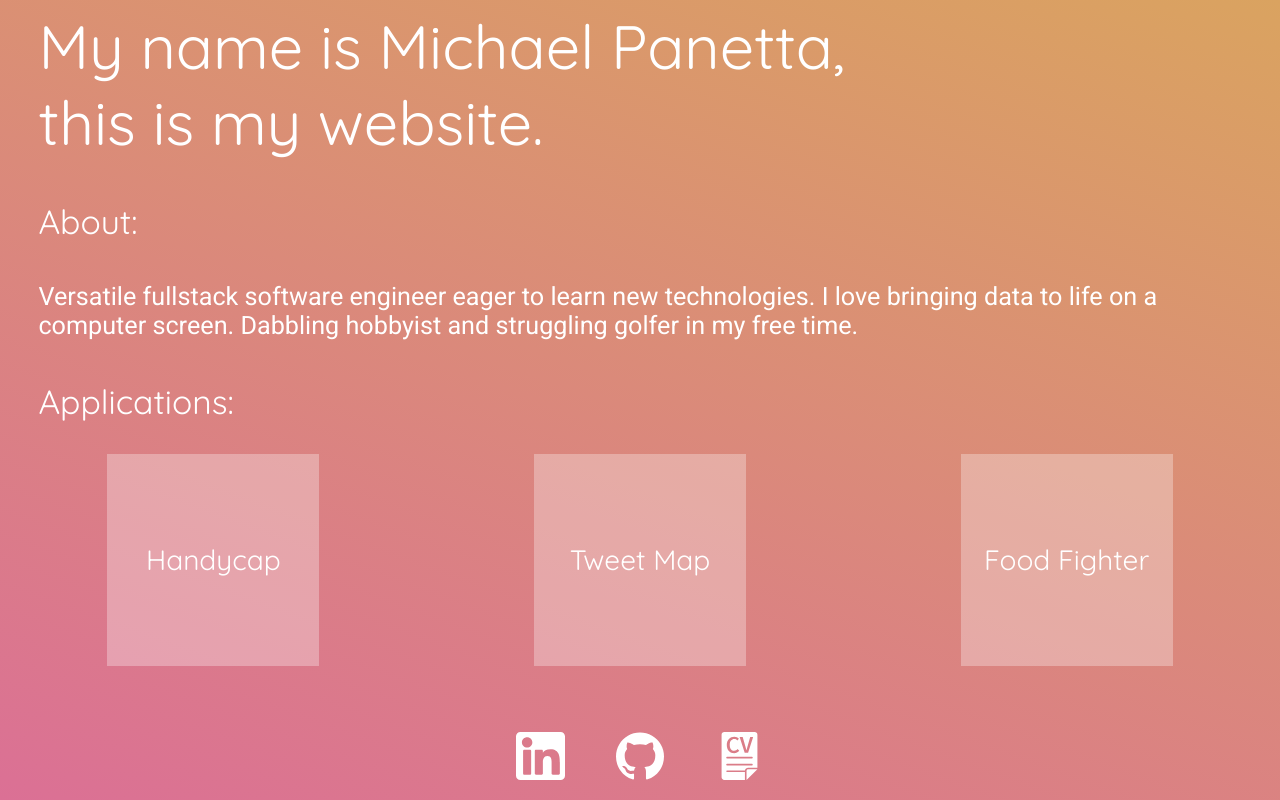
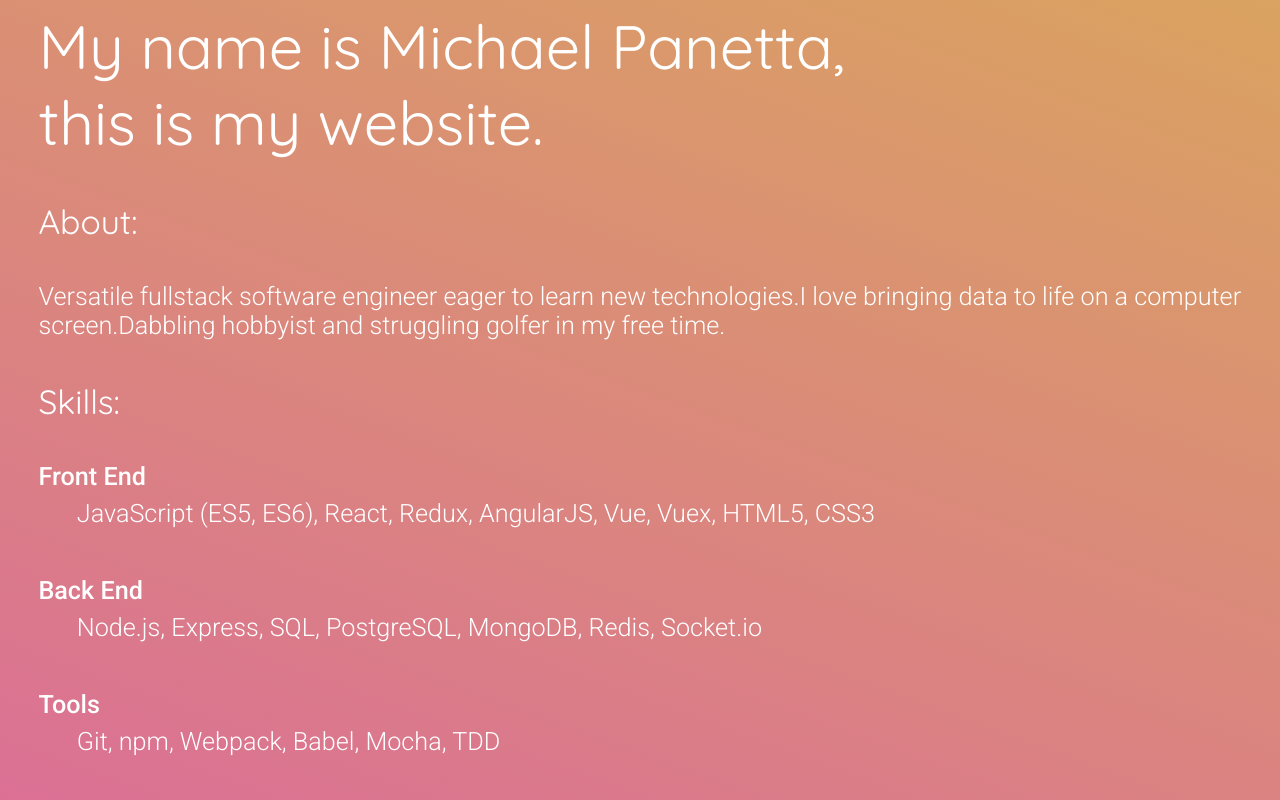
Before and after one commit to panetters/personal-site, a React (Create React App) app: page / in a window 1280 px wide. Shown: the top 800 px of the page. Built offline with nearby package versions, Linux system fonts and the light colour scheme.

Commit message:
added Skills

```diff
--- a/src/components/About.js
+++ b/src/components/About.js
@@ -1,4 +1,6 @@
 import React, { Component } from 'react';
+
+import data from '../data/data';
 
 class About extends Component {
   render() {
@@ -8,9 +10,7 @@ class About extends Component {
           About:
         </div>
         <div className="section-detail">
-          Versatile fullstack software engineer eager to learn new technologies.
-          I love bringing data to life on a computer screen.
-          Dabbling hobbyist and struggling golfer in my free time.
+          {data.about}
         </div>
       </React.Fragment>
     );
--- a/src/components/App.js
+++ b/src/components/App.js
@@ -2,6 +2,7 @@ import React, { Component } from 'react';
 import '../styles/App.css';
 
 import About from './About';
+import Skills from './Skills';
 import ApplicationList from './ApplicationList';
 import BottomBar from './BottomBar';
 
@@ -14,6 +15,7 @@ class App extends Component {
           this is my website.
         </div>
         <About/>
+        <Skills/>
         <ApplicationList/>
         <BottomBar/>
       </div>
--- a/src/components/ApplicationList.js
+++ b/src/components/ApplicationList.js
@@ -1,7 +1,7 @@
 import React, { Component } from 'react';
 
 import Application from './Application';
-import AppsList from '../data/appdata';
+import data from '../data/data';
 
 class ApplicationList extends Component {
   render() {
@@ -11,7 +11,7 @@ class ApplicationList extends Component {
           Applications:
         </div>
         <div className="app-links">
-          {AppsList.map(app =>
+          {data.apps.map(app =>
             <Application key={app.name} app={app.name} detail={app.detail} link={app.link}/>
           )}
         </div>
--- /dev/null
+++ b/src/components/Skills.js
@@ -0,0 +1,23 @@
+import React, { Component } from 'react';
+
+import data from '../data/data';
+
+class Skills extends Component {
+  render() {
+    return (
+      <React.Fragment>
+        <div className="section-header">
+          Skills:
+        </div>
+        {data.skills.map(area =>
+          <div className="skill-area">
+            {area.area}
+            <div className="section-detail">{area.list}</div>
+          </div>
+          )}
+      </React.Fragment>
+    );
+  }
+}
+
+export default Skills;
--- a/src/data/appdata.js
+++ /dev/null
@@ -1,19 +0,0 @@
-const appdata = [
-  {
-    name: 'Handycap',
-    detail: 'Golf handicap calculator and tracker',
-    link: 'https://handycap.herokuapp.com'
-  },
-  {
-    name: 'Tweet Map',
-    detail: 'Heatmap of the U.S. based on Twitter keywords',
-    link: 'https://heattweet.herokuapp.com'
-  },
-  {
-    name: 'Food Fighter',
-    detail: 'Application to choose a restaurant with friends',
-    link: 'https://food-fighter.herokuapp.com'
-  },
-];
-
-export default appdata;
--- /dev/null
+++ b/src/data/data.js
@@ -0,0 +1,29 @@
+const data = {
+  apps: [
+    {
+      name: 'Handycap',
+      detail: 'Golf handicap calculator and tracker',
+      link: 'https://handycap.herokuapp.com'
+    },
+    {
+      name: 'Tweet Map',
+      detail: 'Heatmap of the U.S. based on Twitter keywords',
+      link: 'https://heattweet.herokuapp.com'
+    },
+    {
+      name: 'Food Fighter',
+      detail: 'Application to choose a restaurant with friends',
+      link: 'https://food-fighter.herokuapp.com'
+    },
+  ],
+  about: 'Versatile fullstack software engineer eager to learn new technologies.' +
+    'I love bringing data to life on a computer screen.' +
+    'Dabbling hobbyist and struggling golfer in my free time.',
+  skills: [
+    {area: 'Front End', list: 'JavaScript (ES5, ES6), React, Redux, AngularJS, Vue, Vuex, HTML5, CSS3'},
+    {area: 'Back End', list: 'Node.js, Express, SQL, PostgreSQL, MongoDB, Redis, Socket.io'},
+    {area: 'Tools', list: 'Git, npm, Webpack, Babel, Mocha, TDD'}
+]
+};
+
+export default data;
--- a/src/styles/App.css
+++ b/src/styles/App.css
@@ -1,10 +1,10 @@
-@import url('https://fonts.googleapis.com/css?family=Quicksand|Roboto');
+@import url('https://fonts.googleapis.com/css?family=Quicksand|Roboto:300,500');
 
 * {
 	margin: 0;
 	padding: 0;
 	border: 0;
-	font-size: 100%;
+  font-size: 100%;
 	font: inherit;
   vertical-align: baseline;
   font-family: Roboto;
@@ -32,8 +32,15 @@ html {
 
 .section-detail {
   font-size: calc(6px + 1.5vw);
+  font-weight: 300;
   padding: 1vh 3vw;
   margin-bottom: 3vh;
+}
+
+.skill-area {
+  font-size: calc(6px + 1.5vw);
+  font-weight: 500;
+  padding: 1vh 3vw;
 }
 
 .app-links {
```
